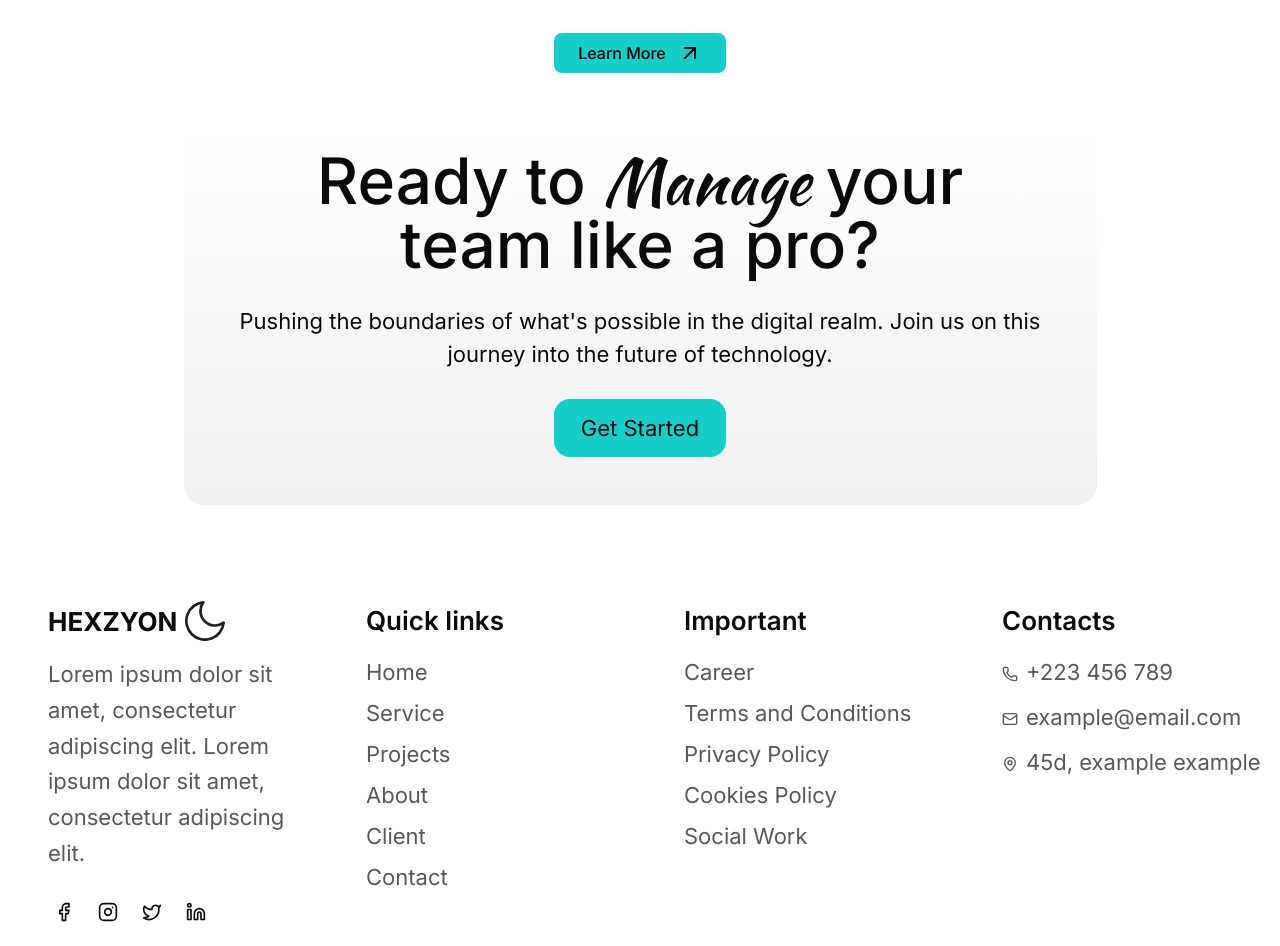
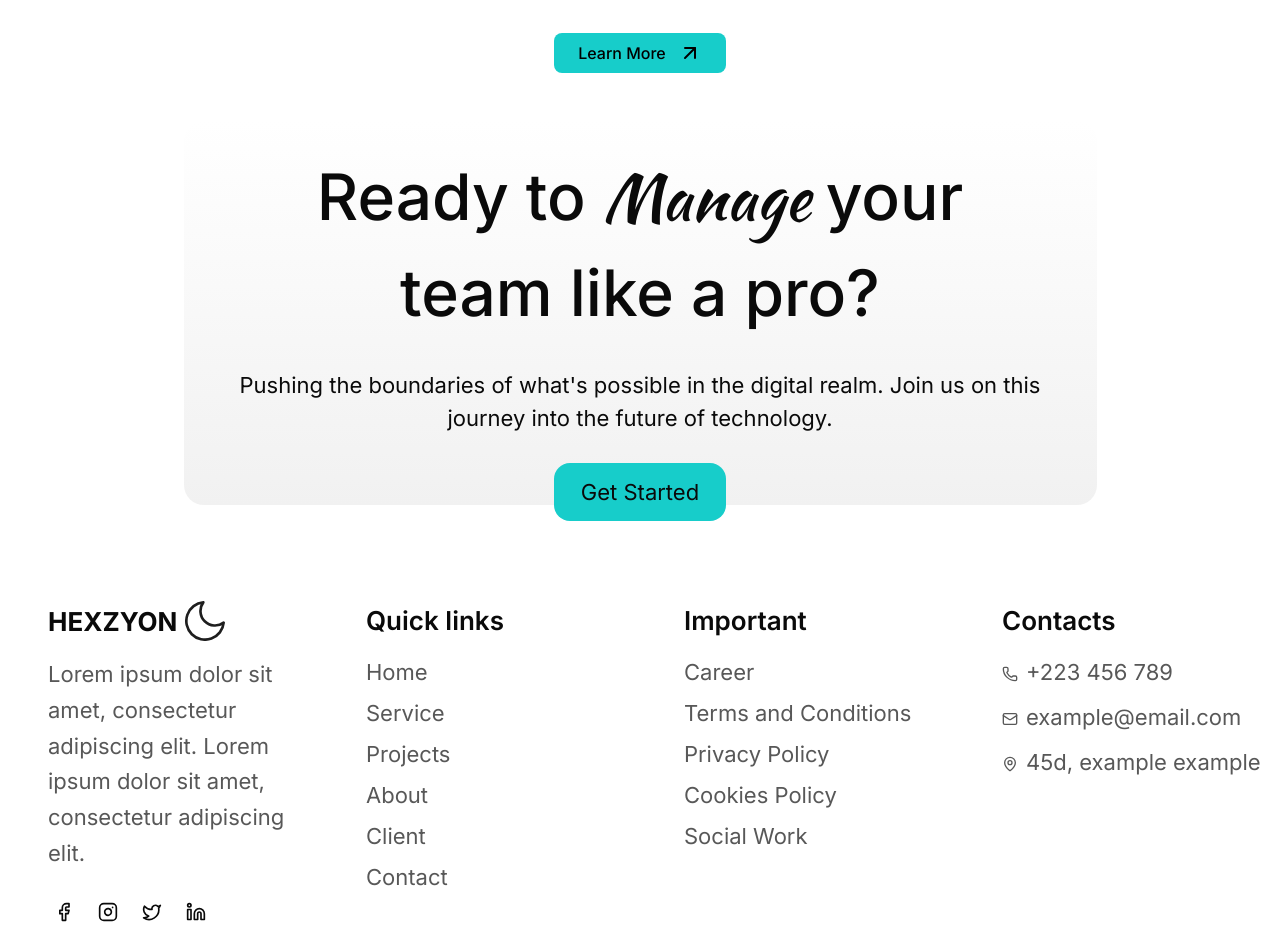
Before and after one commit to Roshen-Perera/ceylon-developers-portfolio, a Next.js app: page /company in a window 1280 px wide. Shown: the part 4380-5326 px from the top of the page. Built offline with nearby package versions, Linux system fonts and the light colour scheme.

Commit message:
Refactor ProPost component to remove unnecessary class from H2 for cleaner markup

```diff
--- a/components/proPost.tsx
+++ b/components/proPost.tsx
@@ -5,7 +5,7 @@ const ProPost = () => {
   return (
     <>
       <div className="flex flex-col gap-7 p-7 rounded-[20px] items-center w-[345px] h-[333px] sm:w-[499px] sm:h-[325px] md:w-[573px] md:h-[353px] lg:w-[779px] lg:h-[355px] xl:w-[913px] xl:h-96 2xl:w-[984px] 2xl:h-[410px] text-center bg-(--post-bg) bg-(image:--post-bg) blur-(--post-blur)">
-        <H2 className="font-medium text-7xl">
+        <H2>
           Ready to <span className="font-kaushan"> Manage </span> your
           <br />
           team like a pro?
```
